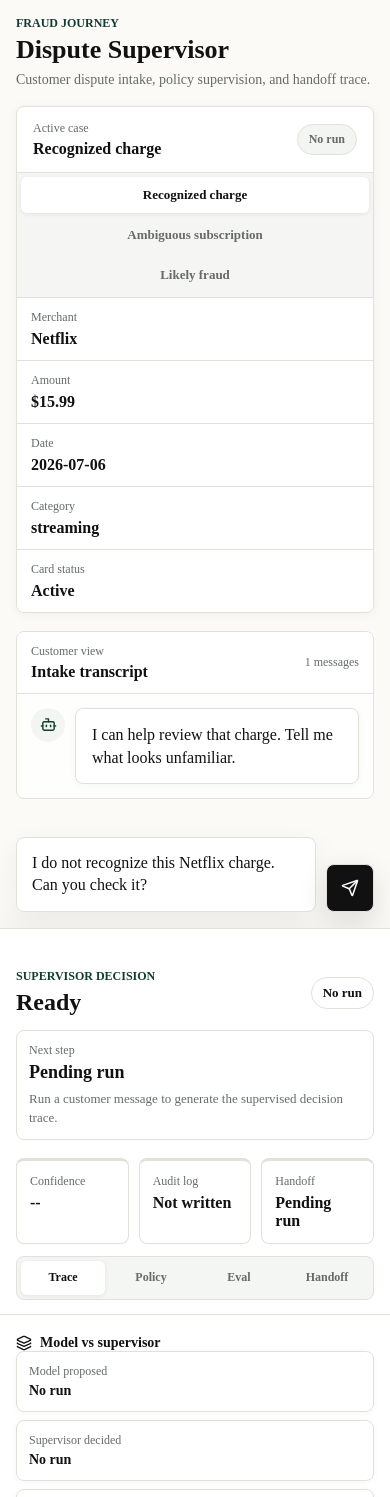
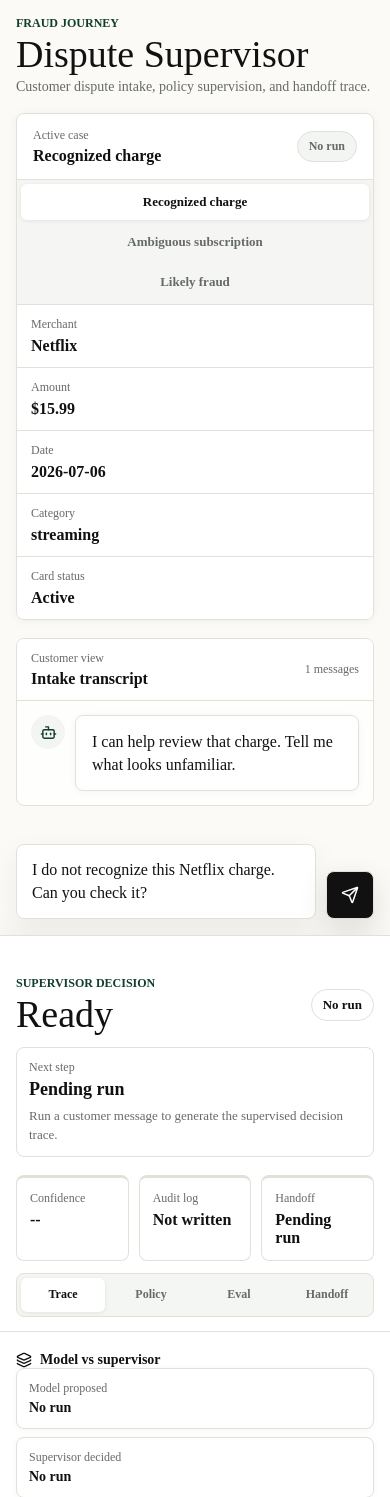
Before and after one commit to jdmc24/fraudjourney, a Next.js app in the folder frontend/: page / in a window 390 px wide. Shown: the top 1497 px of the page. Built offline with nearby package versions, Linux system fonts and the light colour scheme.

Commit message:
Add editorial display font

```diff
--- a/frontend/src/app/globals.css
+++ b/frontend/src/app/globals.css
@@ -16,6 +16,7 @@
     sans-serif;
   --font-mono: var(--font-ibm-plex-mono), ui-monospace, SFMono-Regular, Menlo, Monaco, Consolas, "Liberation Mono",
     monospace;
+  --font-heading: var(--font-display), Georgia, "Times New Roman", serif;
   --shadow: 0 20px 70px rgba(17, 17, 17, 0.1);
 }
 
@@ -116,8 +117,10 @@ p {
 }
 
 h1 {
-  font-size: 30px;
-  line-height: 1.1;
+  font-family: var(--font-heading);
+  font-size: 46px;
+  font-weight: 400;
+  line-height: 0.95;
 }
 
 .page-subtitle {
@@ -127,8 +130,10 @@ h1 {
 }
 
 h2 {
-  font-size: 24px;
-  line-height: 1.15;
+  font-family: var(--font-heading);
+  font-size: 38px;
+  font-weight: 400;
+  line-height: 0.98;
 }
 
 h3 {
@@ -872,7 +877,7 @@ code {
   }
 
   h1 {
-    font-size: 26px;
+    font-size: 38px;
   }
 
   .case-strip {
--- a/frontend/src/app/layout.tsx
+++ b/frontend/src/app/layout.tsx
@@ -1,5 +1,5 @@
 import type { Metadata } from "next";
-import { IBM_Plex_Mono, IBM_Plex_Sans } from "next/font/google";
+import { IBM_Plex_Mono, IBM_Plex_Sans, Instrument_Serif } from "next/font/google";
 import type { ReactNode } from "react";
 
 import "./globals.css";
@@ -18,6 +18,13 @@ const ibmPlexMono = IBM_Plex_Mono({
   display: "swap"
 });
 
+const instrumentSerif = Instrument_Serif({
+  subsets: ["latin"],
+  weight: "400",
+  variable: "--font-display",
+  display: "swap"
+});
+
 export const metadata: Metadata = {
   title: "Fraud Dispute Agent",
   description: "A regulated fraud dispute resolution agent reference build."
@@ -26,7 +33,9 @@ export const metadata: Metadata = {
 export default function RootLayout({ children }: Readonly<{ children: ReactNode }>) {
   return (
     <html lang="en">
-      <body className={`${ibmPlexSans.variable} ${ibmPlexMono.variable}`}>{children}</body>
+      <body className={`${ibmPlexSans.variable} ${ibmPlexMono.variable} ${instrumentSerif.variable}`}>
+        {children}
+      </body>
     </html>
   );
 }
```
